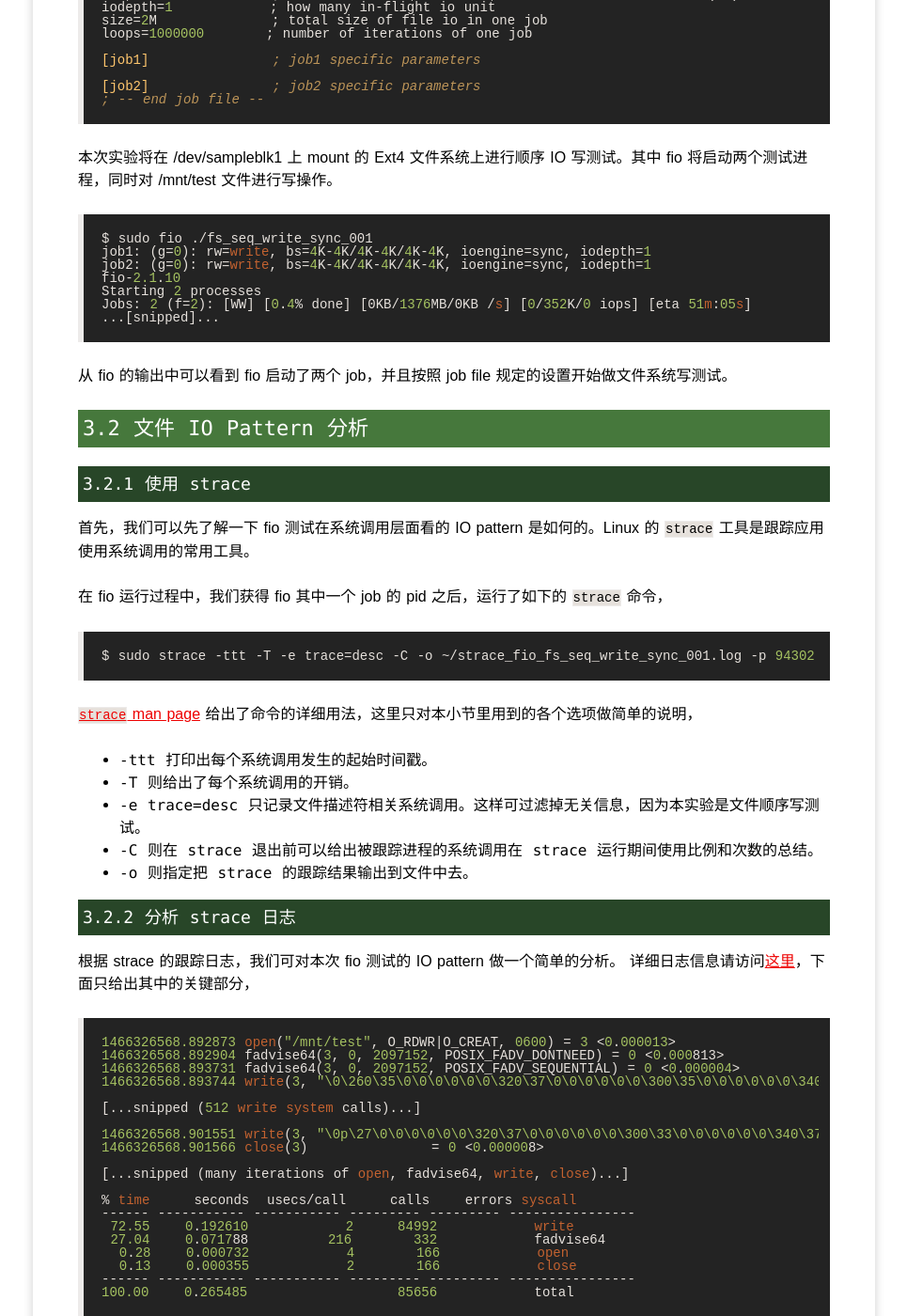
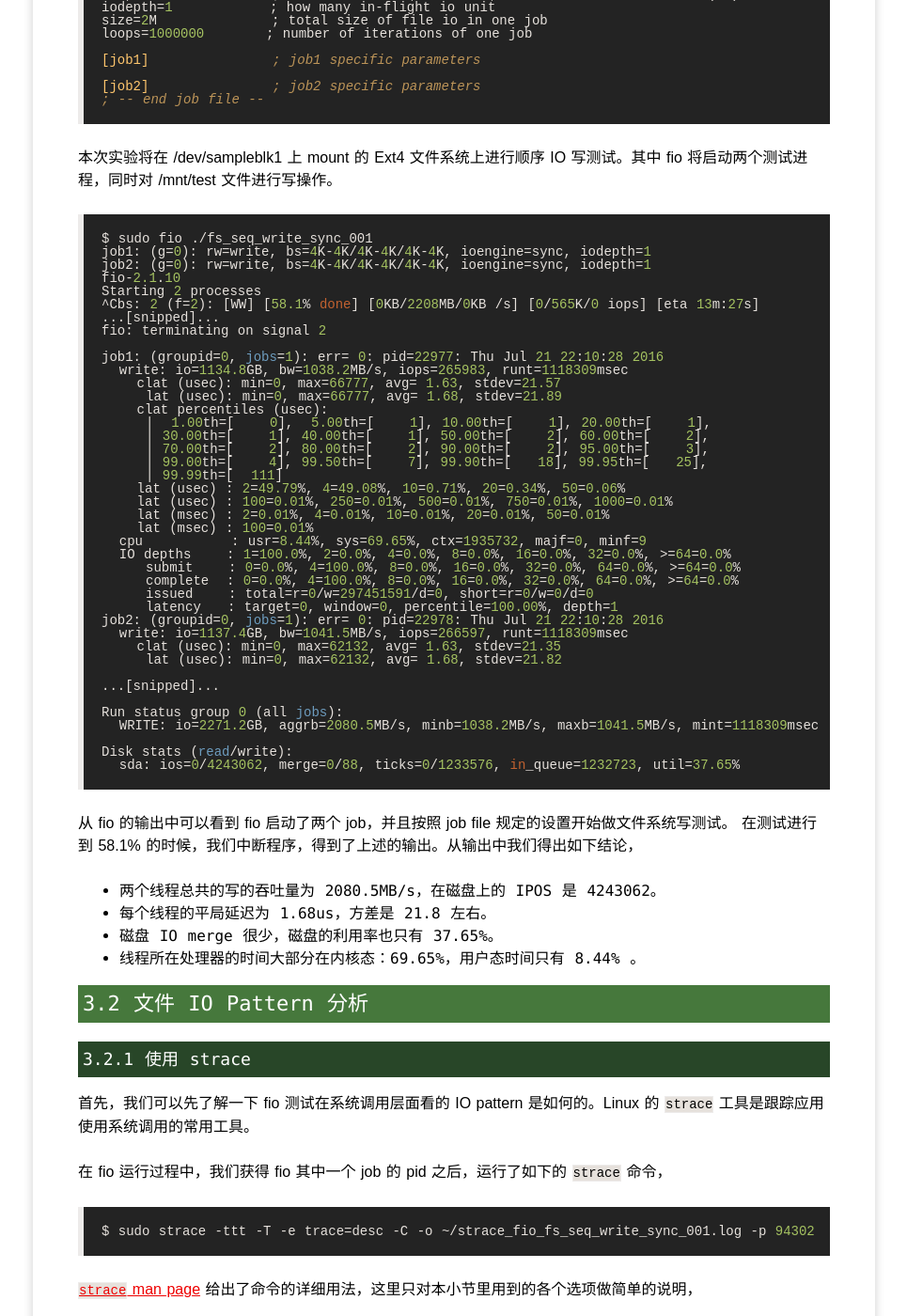
Before and after one commit to yangoliver/yangoliver.github.io, a Jekyll site: the page built from _posts/2016/2016-07-10-linux-block-driver-basic-2.md, in a window 1280 px wide and 1400 px high, scrolled down 2098 px. Shown: the whole window at 94% size, without its empty margins (157-1122 px from the left). Built offline with Jekyll 4.4.1, drawn with Linux system fonts in a browser that asks for light colours; comment, search, counter and statistics services are not loaded.

Commit message:
draft: add fio output description

```diff
--- a/_posts/2016/2016-07-10-linux-block-driver-basic-2.md
+++ b/_posts/2016/2016-07-10-linux-block-driver-basic-2.md
@@ -80,10 +80,50 @@
 	job2: (g=0): rw=write, bs=4K-4K/4K-4K/4K-4K, ioengine=sync, iodepth=1
 	fio-2.1.10
 	Starting 2 processes
-	Jobs: 2 (f=2): [WW] [0.4% done] [0KB/1376MB/0KB /s] [0/352K/0 iops] [eta 51m:05s]
+	^Cbs: 2 (f=2): [WW] [58.1% done] [0KB/2208MB/0KB /s] [0/565K/0 iops] [eta 13m:27s]
+	...[snipped]...
+	fio: terminating on signal 2
+
+	job1: (groupid=0, jobs=1): err= 0: pid=22977: Thu Jul 21 22:10:28 2016
+	  write: io=1134.8GB, bw=1038.2MB/s, iops=265983, runt=1118309msec
+	    clat (usec): min=0, max=66777, avg= 1.63, stdev=21.57
+	     lat (usec): min=0, max=66777, avg= 1.68, stdev=21.89
+	    clat percentiles (usec):
+	     |  1.00th=[    0],  5.00th=[    1], 10.00th=[    1], 20.00th=[    1],
+	     | 30.00th=[    1], 40.00th=[    1], 50.00th=[    2], 60.00th=[    2],
+	     | 70.00th=[    2], 80.00th=[    2], 90.00th=[    2], 95.00th=[    3],
+	     | 99.00th=[    4], 99.50th=[    7], 99.90th=[   18], 99.95th=[   25],
+	     | 99.99th=[  111]
+	    lat (usec) : 2=49.79%, 4=49.08%, 10=0.71%, 20=0.34%, 50=0.06%
+	    lat (usec) : 100=0.01%, 250=0.01%, 500=0.01%, 750=0.01%, 1000=0.01%
+	    lat (msec) : 2=0.01%, 4=0.01%, 10=0.01%, 20=0.01%, 50=0.01%
+	    lat (msec) : 100=0.01%
+	  cpu          : usr=8.44%, sys=69.65%, ctx=1935732, majf=0, minf=9
+	  IO depths    : 1=100.0%, 2=0.0%, 4=0.0%, 8=0.0%, 16=0.0%, 32=0.0%, >=64=0.0%
+	     submit    : 0=0.0%, 4=100.0%, 8=0.0%, 16=0.0%, 32=0.0%, 64=0.0%, >=64=0.0%
+	     complete  : 0=0.0%, 4=100.0%, 8=0.0%, 16=0.0%, 32=0.0%, 64=0.0%, >=64=0.0%
+	     issued    : total=r=0/w=297451591/d=0, short=r=0/w=0/d=0
+	     latency   : target=0, window=0, percentile=100.00%, depth=1
+	job2: (groupid=0, jobs=1): err= 0: pid=22978: Thu Jul 21 22:10:28 2016
+	  write: io=1137.4GB, bw=1041.5MB/s, iops=266597, runt=1118309msec
+	    clat (usec): min=0, max=62132, avg= 1.63, stdev=21.35
+	     lat (usec): min=0, max=62132, avg= 1.68, stdev=21.82
+
 	...[snipped]...
 
+	Run status group 0 (all jobs):
+	  WRITE: io=2271.2GB, aggrb=2080.5MB/s, minb=1038.2MB/s, maxb=1041.5MB/s, mint=1118309msec, maxt=1118309msec
+
+	Disk stats (read/write):
+	  sda: ios=0/4243062, merge=0/88, ticks=0/1233576, in_queue=1232723, util=37.65%
+
 从 fio 的输出中可以看到 fio 启动了两个 job，并且按照 job file 规定的设置开始做文件系统写测试。
+在测试进行到 58.1%  的时候，我们中断程序，得到了上述的输出。从输出中我们得出如下结论，
+
+- 两个线程总共的写的吞吐量为 2080.5MB/s，在磁盘上的 IPOS 是 4243062。
+- 每个线程的平局延迟为 1.68us，方差是 21.8 左右。
+- 磁盘 IO merge 很少，磁盘的利用率也只有 37.65%。
+- 线程所在处理器的时间大部分在内核态：69.65%，用户态时间只有 8.44% 。
 
 ### 3.2 文件 IO Pattern 分析
 
```
